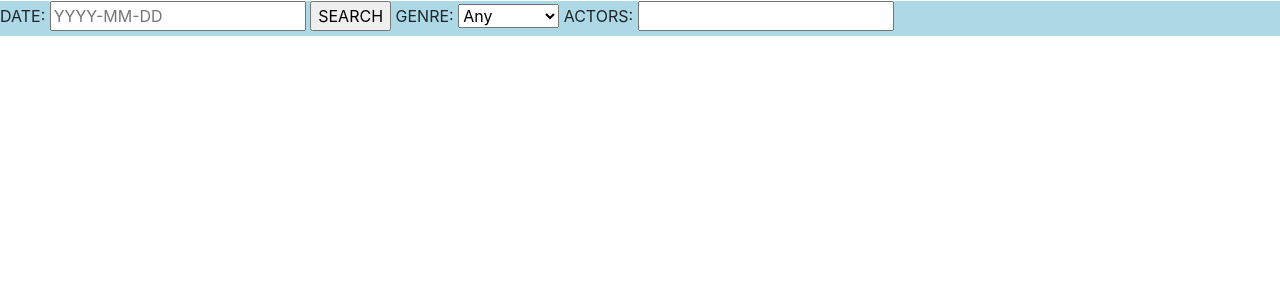
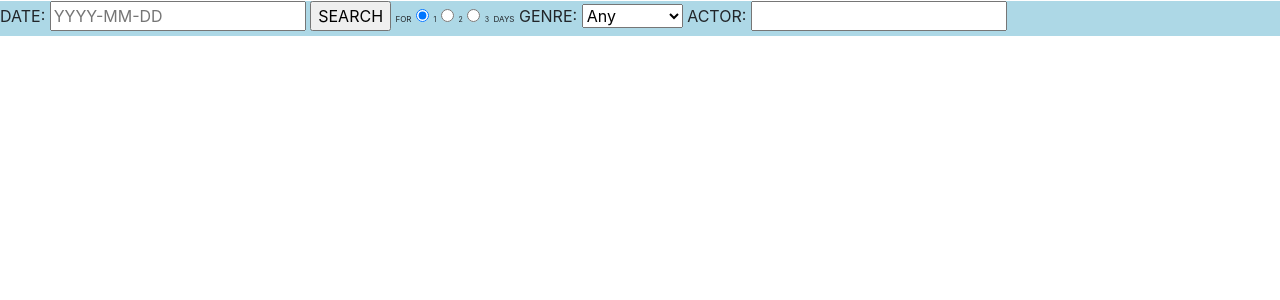
Before and after one commit to MikeyAce/MovieSearchTool, a Flask app: page / in a window 1280 px wide. Shown: the top 300 px of the page. Run offline with Flask 2, Linux system fonts and the light colour scheme; parts of the project's set-up code (start-up, migrations or seed data) failed here and were passed over; some libraries are stand-ins or nearby versions.

Commit message:
Added the option to search for data in the range of 3 days

```diff
--- a/app.py
+++ b/app.py
@@ -1,11 +1,7 @@
-from flask import Flask, render_template, flash, redirect, request
-from wtforms.validators import DataRequired, Length
-import requests
-import json
+from flask import Flask, render_template, flash, request
+import requests, json, time, datetime
 from pony.orm import *
 from bs4 import BeautifulSoup
-from flask import Markup
-import time, datetime
 import os
 from dotenv import load_dotenv
 
@@ -88,96 +84,107 @@ def find_movie_from_api(imdb_id):
 def index():
         return render_template('index.html')
 
-@app.route('/submit_review', methods=['GET', 'POST'])
+@app.route('/submit_review', methods=['POST'])
 def submit_review():
 
         """ Save review and reviewer's name to database """
-        if request.method == 'POST':
 
-            reviewer = request.form.get('reviewer')
-            review = request.form.get('review')
-            name = request.form.get('name')
-            fi_name = request.form.get('fi_name')
-            imdb_id = request.form.get('imdb_id')
-            year = request.form.get('year')
-            timestamp = request.form.get('timestamp')
+        reviewer = request.form.get('reviewer')
+        review = request.form.get('review')
+        name = request.form.get('name')
+        fi_name = request.form.get('fi_name')
+        imdb_id = request.form.get('imdb_id')
+        year = request.form.get('year')
+        timestamp = request.form.get('timestamp')
 
-            save_movie(name, fi_name, imdb_id, year, reviewer, review, timestamp)
+        save_movie(name, fi_name, imdb_id, year, reviewer, review, timestamp)
 
-            return "Thank you. Your review was saved!"
+        return "Thank you. Your review was saved!"
 
 @app.route('/tvresult', methods=['GET', 'POST'])
 def tvresult():
 
-        # 16/02/2021, tässä muodossa tulee pvm!
-        # Muunnetaan tähän muotoon: 2021-01-28
         """ Find data about upcoming movies on tv """
         selected_date = request.args.get('selected_date')
         actor = request.args.get('actor')
         genre = request.args.get('genre')
-        print("MIKÄ PÄIVÄ ")
-        print(selected_date)
+        days = request.args.get('days')
+        selectedDate = datetime.datetime.strptime(selected_date, '%Y-%m-%d')
 
-        #(dd, mm, yy) = selected_date.split("/")
-        #print("VUOSI JNE " + dd + " " + mm + " " + yy)
-        searchUrl = "https://www.iltalehti.fi/telkku/tv-ohjelmat/" + selected_date + "/peruskanavat/koko-paiva"
-        #searchUrl = "https://www.iltalehti.fi/telkku/tv-ohjelmat/" + yy + "-" + mm + "-" + dd + "/peruskanavat/koko-paiva"
+        dates = set()
+        dates.add(selected_date)
+
+        """ Collect dates for searching """
+        for x in range(int(days)):
+            nextDay = selectedDate + datetime.timedelta(days=1)
+            nextDayFormatted = nextDay.strftime ('%Y-%m-%d')
+            dates.add(nextDayFormatted)
+
+        """ Loop through dates  """
         movies = []
+        for x in dates:
 
-        """ Start scraping from telkku.com with BeautifulSoup. We are interested
-        in movies on public television. From page content, look for 'li' tags.
-        """
-        print("HAUN URL ON " + searchUrl)
-        page = requests.get(searchUrl)
-        soup = BeautifulSoup(page.content, 'html.parser')
+            searchUrl = "https://www.iltalehti.fi/telkku/tv-ohjelmat/" + x + "/peruskanavat/koko-paiva"
+            #searchUrl = "https://www.iltalehti.fi/telkku/tv-ohjelmat/" + selected_date + "/peruskanavat/koko-paiva"
+            #searchUrl = "https://www.iltalehti.fi/telkku/tv-ohjelmat/" + yy + "-" + mm + "-" + dd + "/peruskanavat/koko-paiva"
 
-        programs = soup.find_all('li')
+            """ Gather data from telkku.com with BeautifulSoup. We are interested
+            in movies on public television. From page content, look for 'li' tags.
+            """
 
-        for a in programs:
+            page = requests.get(searchUrl)
+            soup = BeautifulSoup(page.content, 'html.parser')
 
-            """ Movies have the class tag publication__imdb-link. Other data is skipped. """
+            programs = soup.find_all('li')
 
-            imdb_link_cl = a.find(class_="publication__imdb-link")
-            if imdb_link_cl is None:
-                continue
+            """ Loop through tv programs data for current date """
+            for y in programs:
 
-            movie_title = a.get("title")
+                """ Movies have the class tag publication__imdb-link. Other data is skipped. """
 
-            if movie_title is None:
-                continue
-
-            imdb_link = imdb_link_cl.get('href')
-            showdatetime = a.find('time').get("datetime")
-            (sdate_tmp, stime_tmp) = showdatetime.split("T")
-            showdate = sdate_tmp[8:10]+"."+sdate_tmp[5:7]+"."+sdate_tmp[0:4]
-            showtime = stime_tmp[0:5]
-            imdb_temp = imdb_link.split("/")
-            imdb_id = imdb_temp[len(imdb_temp) - 2]
-            channel_cl = a.find(class_="publication__title")
-            channel_name_href = channel_cl.get("href")
-            channel = get_channel_name(channel_name_href)
-
-            movie_data = find_movie_from_api(imdb_id)
-
-            if actor:
-                actors = movie_data['Actors']
-                if not actor in actors:
+                imdb_link_cl = y.find(class_="publication__imdb-link")
+                if imdb_link_cl is None:
                     continue
 
-            if not genre is None and not "Any" in genre:
-                genres = movie_data['Genre']
-                if not genre in genres:
+                movie_title = y.get("title")
+
+                if movie_title is None:
                     continue
 
-            reviews = find_reviews(imdb_id)
+                imdb_link = imdb_link_cl.get('href')
+                showdatetime = y.find('time').get("datetime")
+                (sdate_tmp, stime_tmp) = showdatetime.split("T")
+                showdate = sdate_tmp[8:10]+"."+sdate_tmp[5:7]+"."+sdate_tmp[0:4]
+                showtime = stime_tmp[0:5]
+                imdb_temp = imdb_link.split("/")
+                imdb_id = imdb_temp[len(imdb_temp) - 2]
+                channel_cl = y.find(class_="publication__title")
+                channel_name_href = channel_cl.get("href")
+                channel = get_channel_name(channel_name_href)
 
-            film = {"showtime": showtime, "fi_name": movie_title, "reviews": reviews,
-                    "channel": channel, "showdate": showdate, "imdb_id": imdb_id, "img": movie_data['Poster'],
-                    "name": movie_data['Title'], "year": movie_data['Year'], "country": movie_data['Country'],
-                    "director": movie_data['Director'], "actors": movie_data['Actors'], "genre": movie_data['Genre'],
-                    "rated": movie_data['Rated'], "runtime": movie_data['Runtime']}
+                movie_data = find_movie_from_api(imdb_id)
 
-            movies.append(film)
+                if actor:
+                    actors = movie_data['Actors']
+                    if not actor in actors:
+                        continue
+
+                if not genre is None and not "Any" in genre:
+                    genres = movie_data['Genre']
+                    if not genre in genres:
+                        continue
+
+                reviews = find_reviews(imdb_id)
+
+                film = {"showtime": showtime, "fi_name": movie_title, "reviews": reviews,
+                        "channel": channel, "showdate": showdate, "imdb_id": imdb_id,
+                        "img": movie_data['Poster'], "name": movie_data['Title'],
+                        "year": movie_data['Year'], "country": movie_data['Country'],
+                        "director": movie_data['Director'], "actors": movie_data['Actors'],
+                        "genre": movie_data['Genre'], "rated": movie_data['Rated'],
+                        "runtime": movie_data['Runtime']}
+
+                movies.append(film)
 
         return render_template("results.html", movies=movies)
 
--- a/templates/index.html
+++ b/templates/index.html
@@ -20,10 +20,19 @@
         {% block content %}
 
         <form action="/tvresult" style="margin-bottom:5px;" method="GET">
-            DATE:
+            <label for="date">DATE:</label>
             <!-- <input type="text" id="selected_date" name="selected_date"> -->
             <input type="text" id="selected_date" name="selected_date" placeholder="YYYY-MM-DD">
+
             <input type="submit" id="etsi" value="SEARCH">
+            <label style="font-size:8px">FOR</label>
+            <input type="radio" id="days1" name="days" value="1" checked="checked">
+            <label style="font-size:7px" for="days1">1</label>
+            <input type="radio" id="days2" name="days" value="2">
+            <label style="font-size:7px" for="days2">2</label>
+            <input type="radio" id="days3" name="days" value="3">
+            <label style="font-size:7px" for="days3">3</label>
+            <label style="font-size:8px">DAYS</label>
 
             <label for="genre">GENRE:</label>
             <select name="genre" id="genre">
@@ -37,8 +46,9 @@
               <option value="Thriller">Thriller</option>
             </select>
 
-            ACTORS:
+            <label for="actor">ACTOR:</label>
             <input type="text" id="actor" name="actor">
+
         </form>
     </div>
     <div id="app"></div>
```
Also changed, not shown: README.md.
